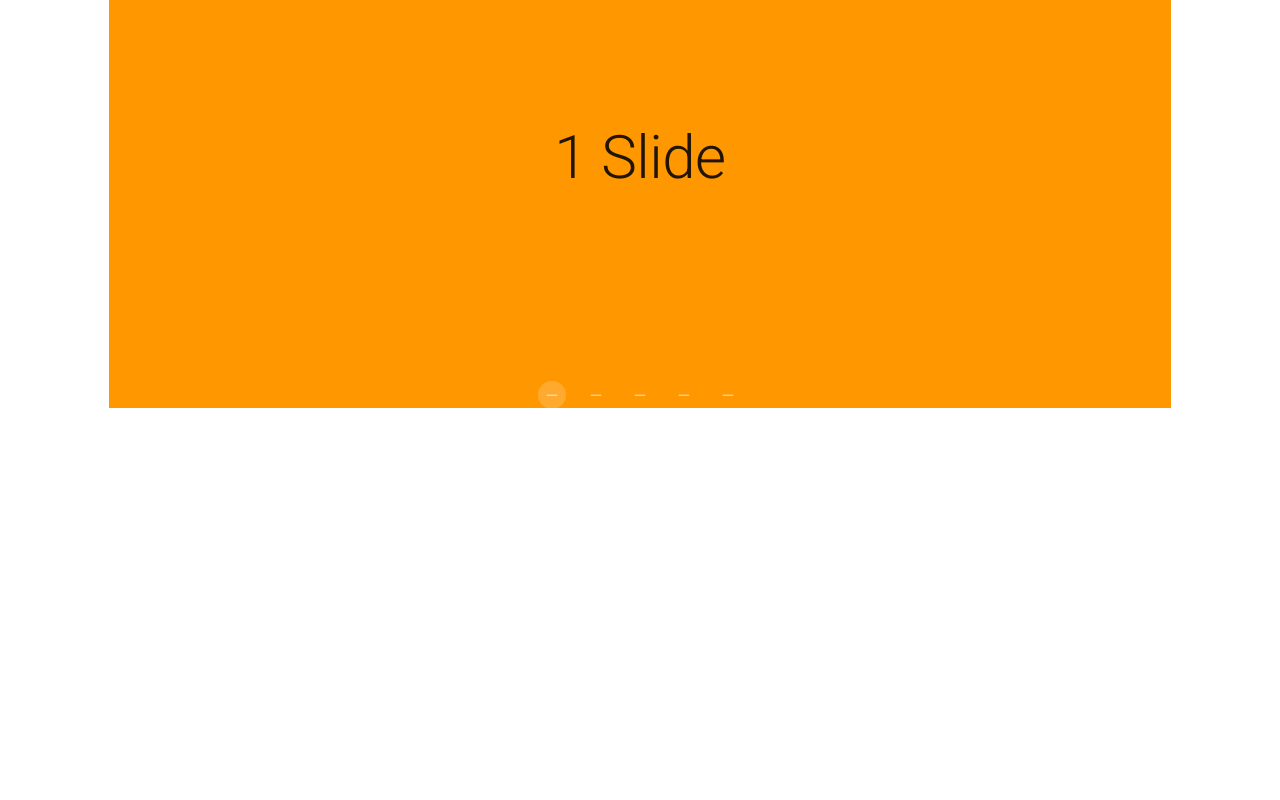
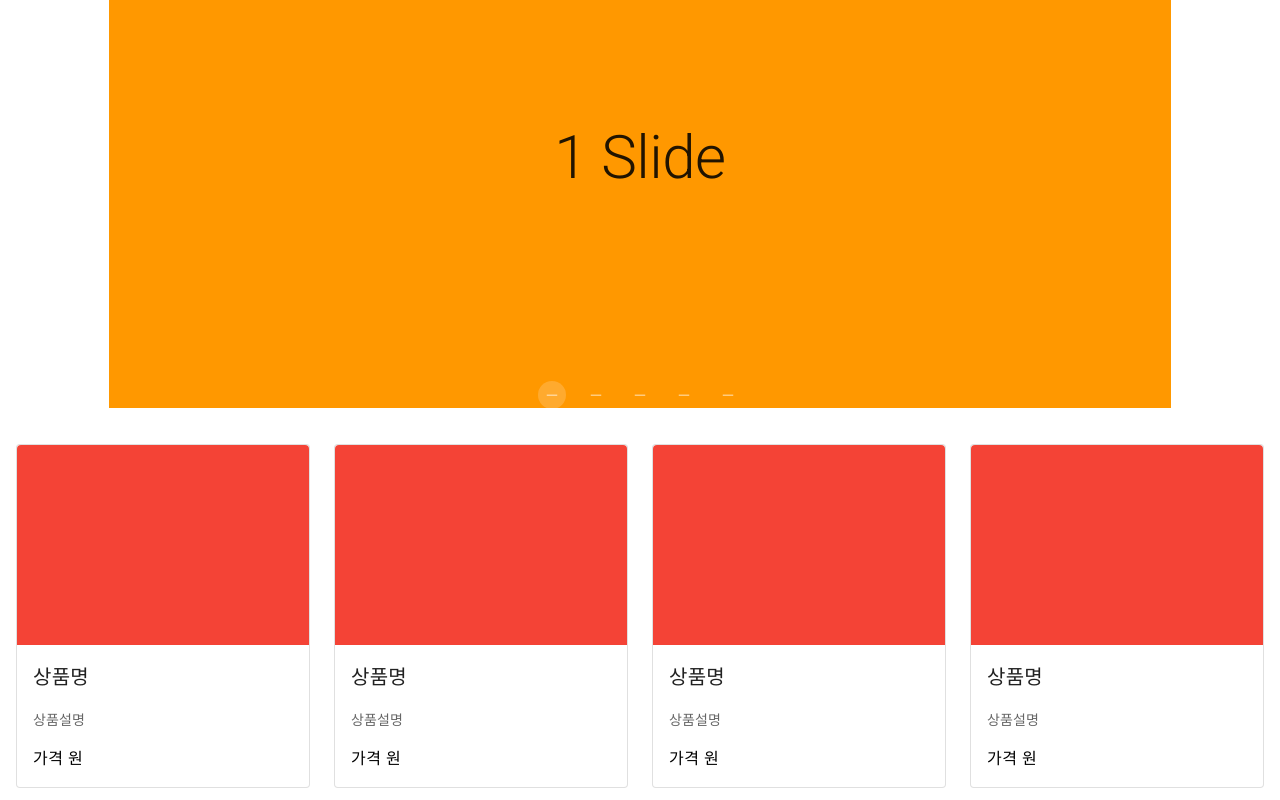
Before and after one commit to East-cloud-of-forest/shopingmall, a Vue app: page / in a window 1280 px wide. Shown: the part 208-1008 px from the top of the page. Before the commit the page ends 940 px from the top, so only its background shows below. Built offline with nearby package versions, Linux system fonts and the light colour scheme.

Commit message:
0.4.2 네비 노출 방식 수정 상품카드 추가

```diff
--- a/src/App.vue
+++ b/src/App.vue
@@ -36,7 +36,7 @@
           sm="10"
           offset="0"
           offset-sm="1"
-          :style="{ display: routerDynamicSize.size < 120 ? 'none' : 'block' }"
+          :style="{ display: routerDynamicSize.size < 120 ? 'none !important' : 'block' }"
           class="pa-0 d-flex align-center"
         >
           <v-menu offset-y>
--- a/src/views/HomeView.vue
+++ b/src/views/HomeView.vue
@@ -18,6 +18,23 @@
         </v-carousel>
       </v-col>
     </v-row>
+
+    <v-row class="mx-1">
+      <v-col cols="6" sm="3" v-for="a in 4" :key="a">
+        <v-card outlined @click="'aa'">
+          <v-img height="200" class="red"></v-img>
+          <v-card-title>
+            상품명
+          </v-card-title>
+          <v-card-text>
+            상품설명
+          </v-card-text>
+          <v-card-text class="pt-0 body-1 black--text">
+            가격 원
+          </v-card-text>
+        </v-card>
+      </v-col>
+    </v-row>
   </v-app>
 </template>
 
```
